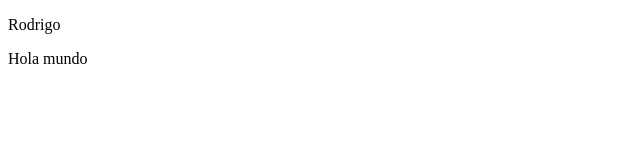
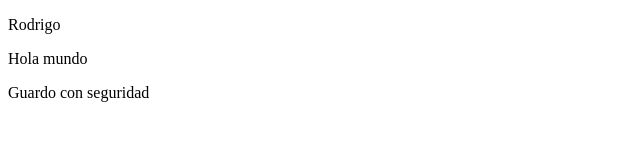
Before and after one commit to rodrigomediero/InicioGitHub, a plain HTML site: page index.html in a window 1280 px wide. Shown: the whole page, without its empty margins (0-640 px from the left). Drawn offline with Linux system fonts and the light colour scheme.

Commit message:
Guardado Seguro

```diff
--- a/index.html
+++ b/index.html
@@ -6,5 +6,6 @@
 <body>
     <p>Rodrigo</p>
     <p>Hola mundo</p>
+    <p>Guardo con seguridad</p>
 </body>
 </html>
```
